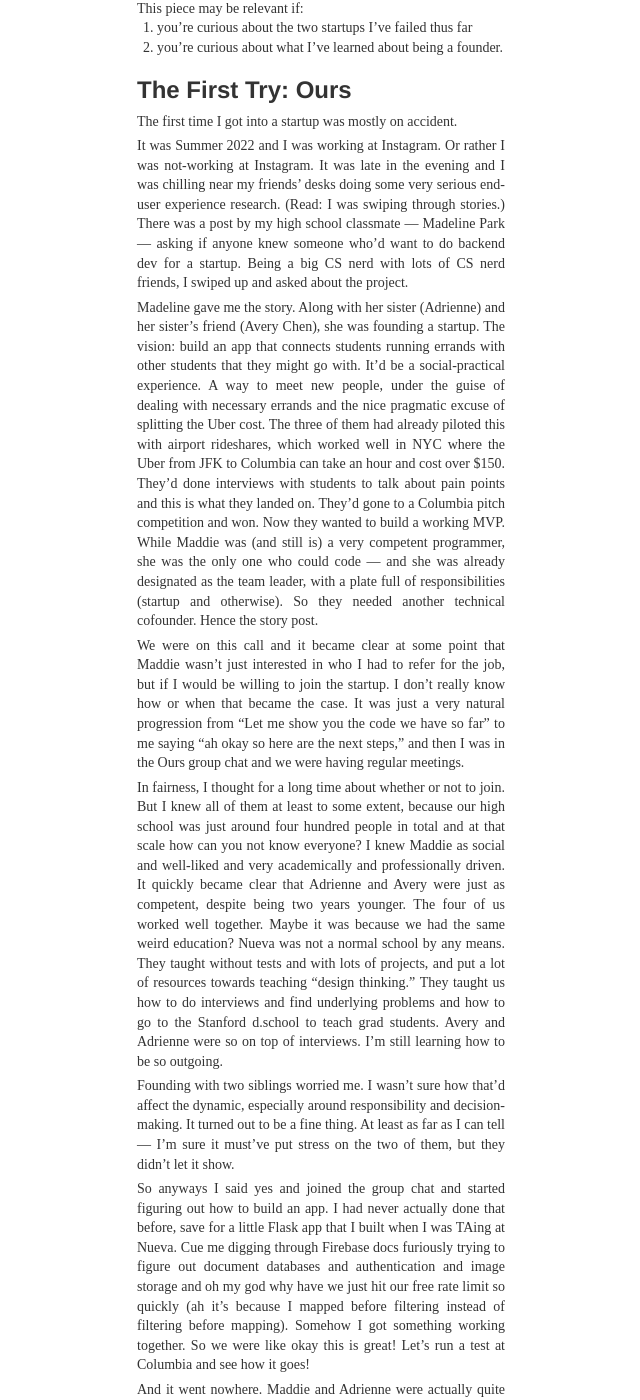
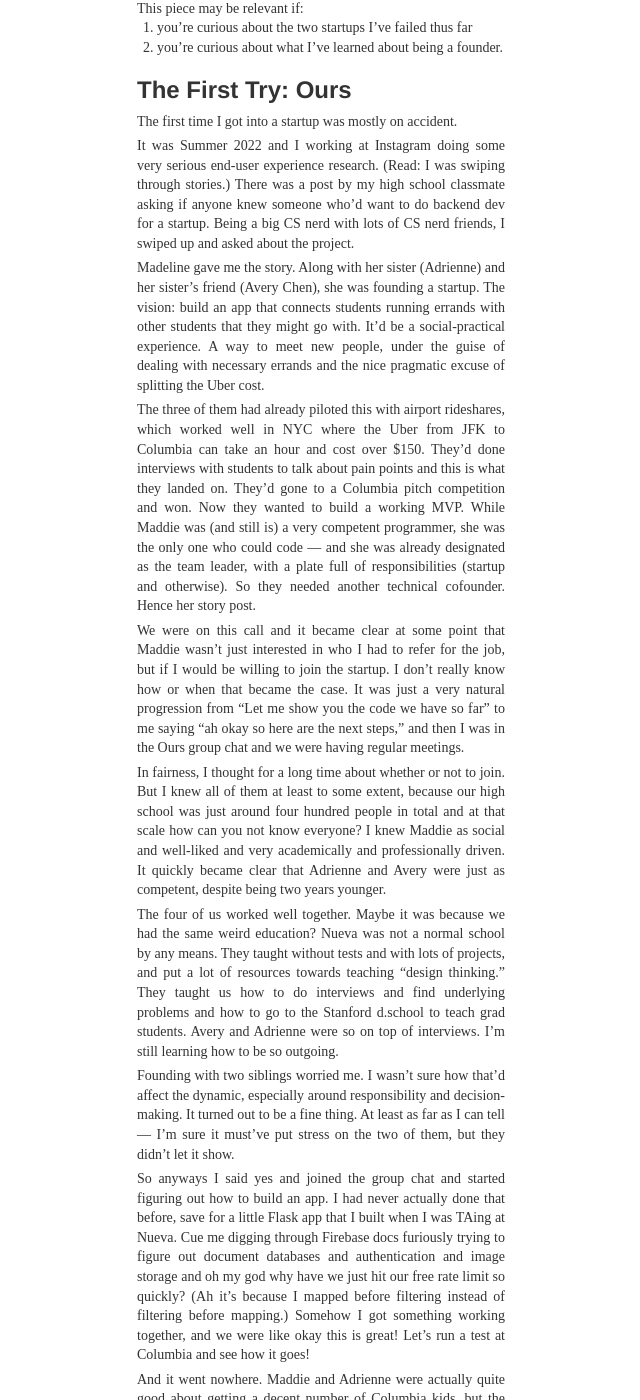
Before and after one commit to BenjaminHLee/BenjaminHLee.github.io, a Jekyll site: the page built from _posts/2024-02-13-prior-art.md, in a window 1280 px wide and 1400 px high, scrolled down 319 px. Shown: the whole window, without its empty margins (419-1059 px from the left). Built offline with Jekyll 4.4.1, drawn with Linux system fonts in a browser that asks for light colours; some of the changed text lies outside the part shown.

Commit message:
Update prior art

```diff
--- a/_posts/2024-02-13-prior-art.md
+++ b/_posts/2024-02-13-prior-art.md
@@ -20,17 +20,21 @@
 
 The first time I got into a startup was mostly on accident.
 
-It was Summer 2022 and I was working at Instagram. Or rather I was not-working at Instagram. It was late in the evening and I was chilling near my friends’ desks doing some very serious end-user experience research. (Read: I was swiping through stories.) There was a post by my high school classmate — Madeline Park — asking if anyone knew someone who’d want to do backend dev for a startup. Being a big CS nerd with lots of CS nerd friends, I swiped up and asked about the project.
+It was Summer 2022 and I working at Instagram doing some very serious end-user experience research. (Read: I was swiping through stories.) There was a post by my high school classmate asking if anyone knew someone who’d want to do backend dev for a startup. Being a big CS nerd with lots of CS nerd friends, I swiped up and asked about the project.
 
-Madeline gave me the story. Along with her sister (Adrienne) and her sister’s friend (Avery Chen), she was founding a startup. The vision: build an app that connects students running errands with other students that they might go with. It’d be a social-practical experience. A way to meet new people, under the guise of dealing with necessary errands and the nice pragmatic excuse of splitting the Uber cost. The three of them had already piloted this with airport rideshares, which worked well in NYC where the Uber from JFK to Columbia can take an hour and cost over $150.  They’d done interviews with students to talk about pain points and this is what they landed on. They’d gone to a Columbia pitch competition and won. Now they wanted to build a working MVP. While Maddie was (and still is) a very competent programmer, she was the only one who could code — and she was already designated as the team leader, with a plate full of responsibilities (startup and otherwise). So they needed another technical cofounder. Hence the story post.
+Madeline gave me the story. Along with her sister (Adrienne) and her sister’s friend (Avery Chen), she was founding a startup. The vision: build an app that connects students running errands with other students that they might go with. It’d be a social-practical experience. A way to meet new people, under the guise of dealing with necessary errands and the nice pragmatic excuse of splitting the Uber cost.
+
+The three of them had already piloted this with airport rideshares, which worked well in NYC where the Uber from JFK to Columbia can take an hour and cost over $150.  They’d done interviews with students to talk about pain points and this is what they landed on. They’d gone to a Columbia pitch competition and won. Now they wanted to build a working MVP. While Maddie was (and still is) a very competent programmer, she was the only one who could code — and she was already designated as the team leader, with a plate full of responsibilities (startup and otherwise). So they needed another technical cofounder. Hence her story post.
 
 We were on this call and it became clear at some point that Maddie wasn’t just interested in who I had to refer for the job, but if I would be willing to join the startup. I don’t really know how or when that became the case. It was just a very natural progression from “Let me show you the code we have so far” to me saying “ah okay so here are the next steps,” and then I was in the Ours group chat and we were having regular meetings.
 
-In fairness, I thought for a long time about whether or not to join. But I knew all of them at least to some extent, because our high school was just around four hundred people in total and at that scale how can you not know everyone? I knew Maddie as social and well-liked and very academically and professionally driven. It quickly became clear that Adrienne and Avery were just as competent, despite being two years younger. The four of us worked well together. Maybe it was because we had the same weird education? Nueva was not a normal school by any means. They taught without tests and with lots of projects, and put a lot of resources towards teaching “design thinking.” They taught us how to do interviews and find underlying problems and how to go to the Stanford d.school to teach grad students. Avery and Adrienne were so on top of interviews. I’m still learning how to be so outgoing.
+In fairness, I thought for a long time about whether or not to join. But I knew all of them at least to some extent, because our high school was just around four hundred people in total and at that scale how can you not know everyone? I knew Maddie as social and well-liked and very academically and professionally driven. It quickly became clear that Adrienne and Avery were just as competent, despite being two years younger.
+
+The four of us worked well together. Maybe it was because we had the same weird education? Nueva was not a normal school by any means. They taught without tests and with lots of projects, and put a lot of resources towards teaching “design thinking.” They taught us how to do interviews and find underlying problems and how to go to the Stanford d.school to teach grad students. Avery and Adrienne were so on top of interviews. I’m still learning how to be so outgoing.
 
 Founding with two siblings worried me. I wasn’t sure how that’d affect the dynamic, especially around responsibility and decision-making. It turned out to be a fine thing. At least as far as I can tell — I’m sure it must’ve put stress on the two of them, but they didn’t let it show.
 
-So anyways I said yes and joined the group chat and started figuring out how to build an app.  I had never actually done that before, save for a little Flask app that I built when I was TAing at Nueva. Cue me digging through Firebase docs furiously trying to figure out document databases and authentication and image storage and oh my god why have we just hit our free rate limit so quickly (ah it’s because I mapped before filtering instead of filtering before mapping). Somehow I got something working together. So we were like okay this is great! Let’s run a test at Columbia and see how it goes!
+So anyways I said yes and joined the group chat and started figuring out how to build an app.  I had never actually done that before, save for a little Flask app that I built when I was TAing at Nueva. Cue me digging through Firebase docs furiously trying to figure out document databases and authentication and image storage and oh my god why have we just hit our free rate limit so quickly? (Ah it’s because I mapped before filtering instead of filtering before mapping.) Somehow I got something working together, and we were like okay this is great! Let’s run a test at Columbia and see how it goes!
 
 And it went nowhere. Maddie and Adrienne were actually quite good about getting a decent number of Columbia kids, but the app fizzled almost immediately. You could say that it was too small to get proper network effects going, but I think it was more of a value proposition problem. We knew that you can’t advertise anything as “a way to meet new people!!” because that’s cringe, so we’d gone for errands instead. Because then you can meet new people while just saying “oh it’s convenient and I need to get these things done… might as well go with someone else.” Except it’s not really convenient to have to coordinate with someone else. Especially if you don’t know them already, you don’t know when they’re free, you have to coordinate locations and plans… now you’re texting a stranger about where you’ll meet them in two hours, and wow all you really wanted anyways was to get your dry cleaning done and a bag of Trader Joe’s orange chicken. Why should you wait for someone else? So that didn’t work out.
 
@@ -68,7 +72,7 @@
 
 And there would be a next time! Because I figured that if I could still enjoy the prospect of being a founder after all of that, then surely I’d have just as much of a shot as anyone else.
 
-## Some of the Things I’ve Learned
+## Some Things I've Learned
 
 1. A startup needs to make money. A startup should have a real value proposition that can make real money. Don’t build a website before you have a value proposition if that website is not going to help you find a value proposition.
 2. Interest and enthusiasm are not replacements for sales. Social benefit does not replace sales. Not even if that social benefit is climate.
```
Also changed, not shown: other parts of _posts/2024-02-13-prior-art.md (+3 -1 lines).
